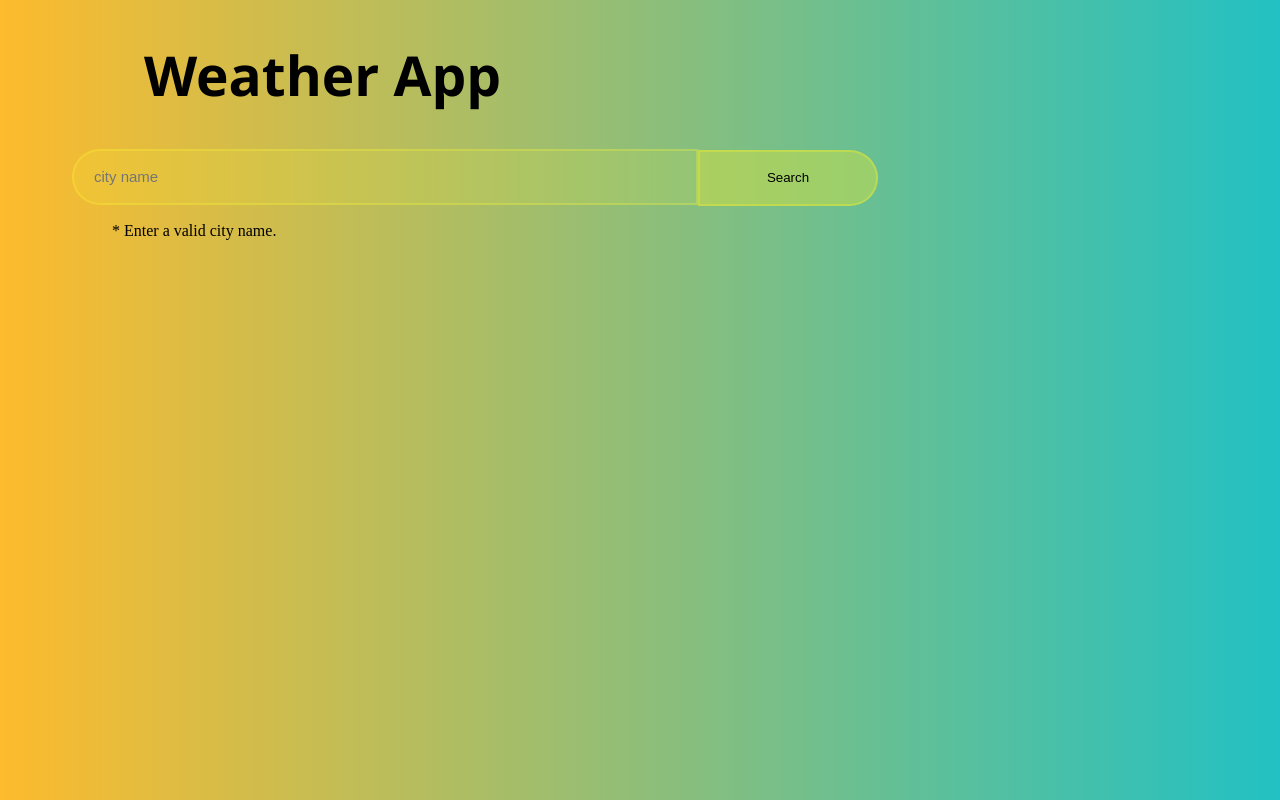
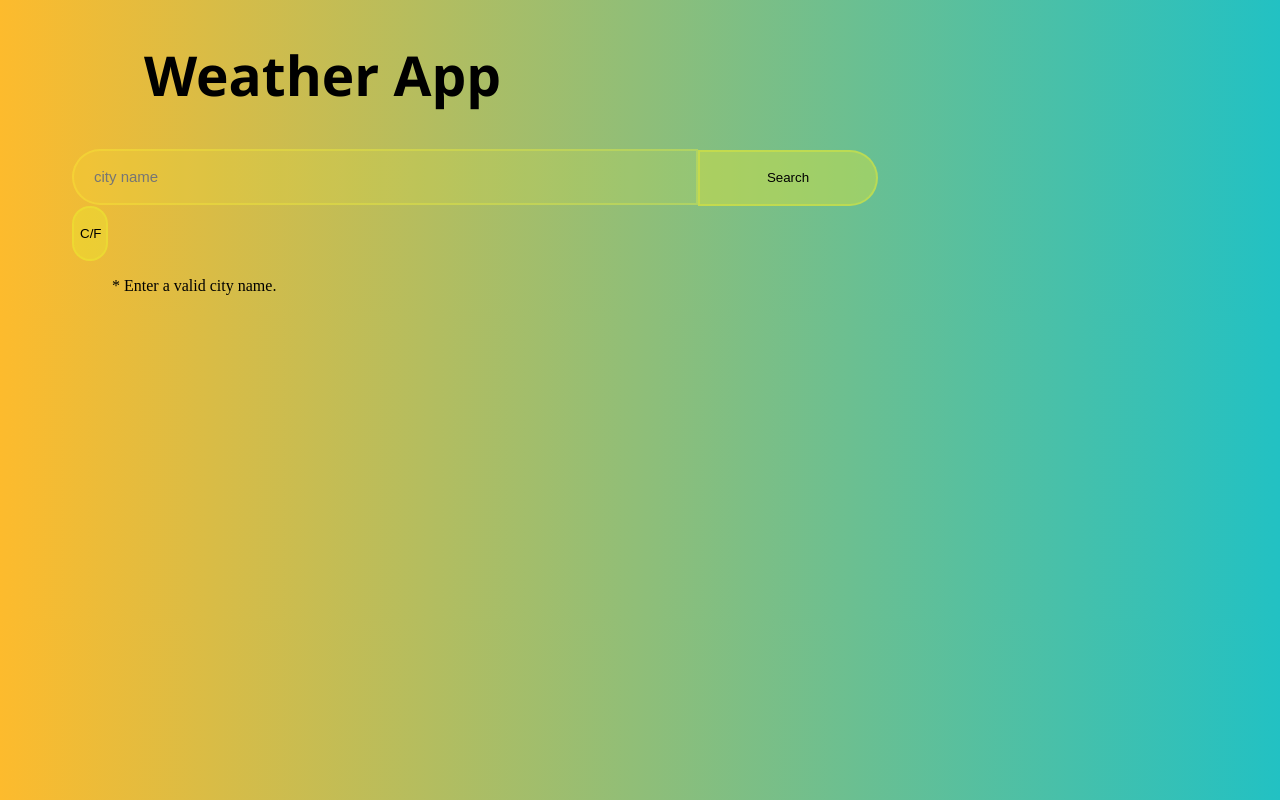
Before and after one commit to potatoSalad21/JS-WeatherApp, a React (Vite) app: page / in a window 1280 px wide. Built offline with nearby package versions, Linux system fonts and the light colour scheme.

Commit message:
Celsius/Farenheit switcher

```diff
--- a/src/App.jsx
+++ b/src/App.jsx
@@ -1,10 +1,12 @@
-import { useState } from "react";
+import { useState, useReducer } from "react";
 import SearchForm from "./components/SearchForm.jsx";
 import WeeklyReport from "./components/WeeklyReport.jsx";
+import ScaleSwitch from "./components/scaleSwitch.jsx";
 import "./styles.css";
 
 export default function App() {
   const [forecasts, setForecasts] = useState({});
+  const [celsius, toggle] = useReducer((celsius) => !celsius, false);
 
   function updateData(data) {
     data ? setForecasts(data) : setForecasts({});
@@ -15,7 +17,8 @@ export default function App() {
       <h1 className="header">Weather App</h1>
 
       <SearchForm updateForecasts={updateData} />
-      <WeeklyReport forecastForWeek={forecasts}/>
+      <ScaleSwitch toggle={toggle} />
+      <WeeklyReport forecastForWeek={forecasts} celsiusToggled={celsius} />
     </>
   );
 }
--- /dev/null
+++ b/src/components/ScaleSwitch.jsx
@@ -0,0 +1,10 @@
+export default function ScaleSwitch({ toggle }) {
+  return (
+    <button
+      className="scaleSwitch"
+      onClick={toggle}
+    >
+      C/F
+    </button>
+  );
+}
--- a/src/components/SearchForm.jsx
+++ b/src/components/SearchForm.jsx
@@ -11,13 +11,13 @@ export default function SearchForm({ updateForecasts }) {
       try {
         const cityLocation = await axios.get(
           "http://dataservice.accuweather.com/locations/v1/cities/search",
-          { params: { apikey: "QybnM0n3fiE9MdI0PgsphdJ5pnIlQQZK", q: cityName } }
+          { params: { apikey: "UTl8ox7GNKZRazvqAO1XcQnHVuUyP7Gq", q: cityName } }
         );
         const cityKey = cityLocation.data[0].Key;
 
         const weatherJson = await axios.get(
           `http://dataservice.accuweather.com/forecasts/v1/daily/5day/${cityKey}`,
-          { params: { apikey: "QybnM0n3fiE9MdI0PgsphdJ5pnIlQQZK" } }
+          { params: { apikey: "UTl8ox7GNKZRazvqAO1XcQnHVuUyP7Gq" } }
         );
         const forecasts = weatherJson.data.DailyForecasts;
         updateForecasts(forecasts);
@@ -29,6 +29,7 @@ export default function SearchForm({ updateForecasts }) {
   }
 
   return (
+    <>
       <form onSubmit={handleSearch}>
         <input
           className="searchBar"
@@ -39,5 +40,7 @@ export default function SearchForm({ updateForecasts }) {
         />
         <input className="button" type="submit" value="Search" />
       </form>
+    </>
+
   );
 }
--- a/src/components/WeekDay.jsx
+++ b/src/components/WeekDay.jsx
@@ -1,4 +1,4 @@
-export default function WeekDay({ forecastForDay }) {
+export default function WeekDay({ forecastForDay, celsiusToggled }) {
   const weekDays = [
     "Sun",
     "Mon",
@@ -9,14 +9,18 @@ export default function WeekDay({ forecastForDay }) {
     "Sat",
   ];
 
-  console.dir(forecastForDay)
+  function convertToCel(temp) {
+    return Math.round((temp - 32) * 5 / 9);
+  }
+
   let date = new Date(forecastForDay.Date);
   const day = weekDays[date.getDay()];
 
   const dayPhrase = forecastForDay.Day.IconPhrase;
 
-  let maxTemp = Math.round((forecastForDay.Temperature.Maximum.Value - 32) * 5 / 9);
-  let minTemp = Math.round((forecastForDay.Temperature.Minimum.Value - 32) * 5 / 9);
+  const temp = forecastForDay.Temperature;
+  let maxTemp = celsiusToggled ? convertToCel(temp.Maximum.Value) : temp.Maximum.Value;
+  let minTemp = celsiusToggled ? convertToCel(temp.Minimum.Value) : temp.Minimum.Value;
 
   return (
     <li className="weekDay">
--- a/src/components/WeeklyReport.jsx
+++ b/src/components/WeeklyReport.jsx
@@ -1,6 +1,6 @@
 import WeekDay from "./WeekDay";
 
-export default function WeeklyReport({ forecastForWeek }) {
+export default function WeeklyReport({ forecastForWeek, celsiusToggled }) {
   return (
     <ul className="dailyForecast">
       {Object.keys(forecastForWeek).length === 0 && "* Enter a valid city name."}
@@ -9,6 +9,7 @@ export default function WeeklyReport({ forecastForWeek }) {
           <WeekDay
             key={crypto.randomUUID()}
             forecastForDay={forecastForWeek[day]}
+            celsiusToggled={celsiusToggled}
           />
         );
       })}
--- a/src/styles.css
+++ b/src/styles.css
@@ -37,6 +37,20 @@ h1 {
 .button:focus {
     border: 2px solid rgba(233, 233, 49, 0.432);
     background-color: rgba(233, 233, 49, 0.554);
+}
+
+.scaleSwitch {
+    display: inline-block;
+    width: 3%;
+    height: 55px;
+    border: 2px solid rgba(233, 233, 49, 0.384);
+    border-radius: 100px;
+    background-color: rgba(233, 233, 49, 0.384);
+}
+
+.scaleSwitch:focus {
+    border: 2px solid rgba(233, 233, 49, 0.384);
+    background-color: rgba(233, 233, 49, 0.384);
 }
 
 .dailyForecast {
```
Lines whose indentation alone changed are shown as unchanged.
